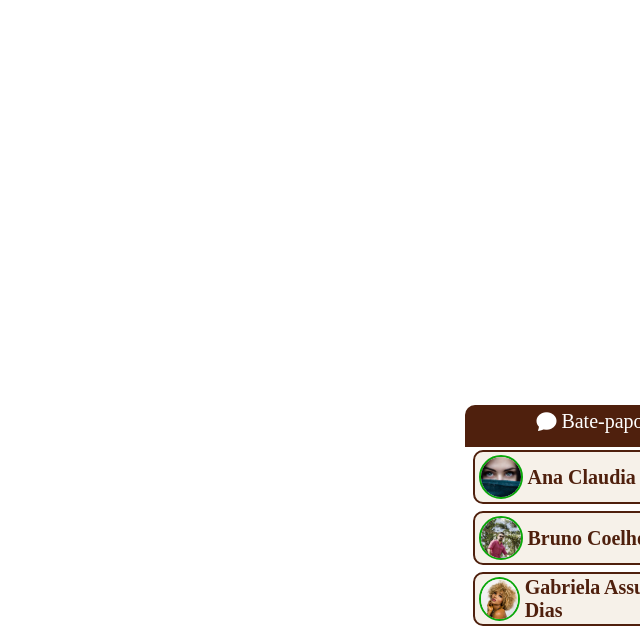
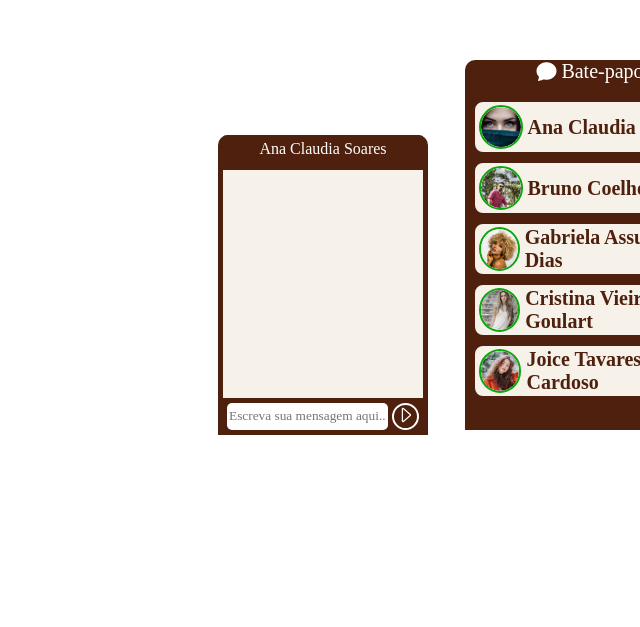
Before and after one commit to lucazalcantara/proz-talento-cloud-projeto-integrado, a plain HTML site: page HTML rascunho/chat.html in a window 1280 px wide. Shown: the part 173-800 px from the top of the page, without its empty margins (640-1280 px from the left). Drawn offline with nearby package versions, Linux system fonts and the light colour scheme; files that its build step writes are made by us from their sources; a web font is replaced by a local one.

Commit message:
Atualização chat

```diff
--- a/HTML rascunho/chat.html
+++ b/HTML rascunho/chat.html
@@ -3,11 +3,28 @@
 <head>
     <meta charset="UTF-8">
     <meta name="viewport" content="width=device-width, initial-scale=1.0">
-    <link rel="stylesheet" href="../assets/css/css-testes/chat.css">
+    <link rel="stylesheet" href="../assets/css/css-testes/chat-teste.css">
     <link rel="stylesheet" href="https://cdn.jsdelivr.net/npm/bootstrap-icons@1.11.1/font/bootstrap-icons.css">
     <title>chat-teste</title>
 </head>
 <body>
+    <!-- <section class="container-window">
+        <section class="section-title">
+            <button onclick="showHideWindow()" class="action-button">Abrir janela</button>
+        </section>
+        <section class="window-section hide">
+            <div class="window">
+                <div class="nome-amigo">Ana Claudia</div>
+                <div class="campo-mensagens">
+                    <div class="add-mensagem">
+                        <input type="text" placeholder="Escreva aqui...">
+                        <button class="enviar">Mandar</button>
+                    </div>
+                </div>
+            </div>
+        </section>
+    </section> -->
+
     <div class="container-chat">
         <div class="chat">
             <a href="#">
@@ -18,7 +35,7 @@
             <div class="container-contacts">
 
                 <div class="box-contacts">
-                    <a href="#">
+                    <a href="#" onclick="showHideWindow('window01')">
                         <div class="contacts">
                             <div class="foto-contacts">
                                 <img src="../assets/img/pagina perfil/girl.jpg" alt="Ana Claudia Soares">
@@ -80,5 +97,47 @@
             </div>
         </div>
     </div>
+
+    <div id="window01" class="chat-window">
+        <div class="title-window" onclick="minMaxWindow('window01')">
+            Ana Claudia Soares
+        </div>
+        <div class="message-window">
+            <div class="message-send">
+                <input type="text" placeholder="Escreva sua mensagem aqui...">
+                    <div class="send-icon">
+                        <i class="bi bi-caret-right"></i>
+                    </div>
+            </div>
+        </div>
+    </div>
+
+
+
+    <script src="../assets/js/chat-teste.js"></script>
 </body>
 </html>
+
+
+
+<!--EXEMPLO BASE-->
+
+<!-- <section class="container">
+    <section class="section-title">
+        <button onclick="showHideUsers()" class="btn btn-primary">Users</button>
+    </section>
+    <section class="users-section hide">
+        <div class="user">
+            <div class="username">Vicky</div>
+            <div class="avatar">
+                <img src="../assets/img/pooh-01.png" alt="User">
+            </div>
+        </div>
+        <div class="user">
+            <div class="username">Aadhya</div>
+            <div class="avatar">
+                <img src="../assets/img/pooh-02.png" alt="User">
+            </div>
+        </div>
+    </section>
+</section> -->
--- /dev/null
+++ b/assets/css/css-testes/chat-teste.css
@@ -0,0 +1,223 @@
+@import url('https://fonts.googleapis.com/css2?family=Boogaloo&family=Open+Sans:wght@300;400;700&family=Roboto:wght@100&display=swap');
+
+*{
+    font-family: 'boogaloo';
+    overflow: hidden;
+
+}
+
+.chat{
+    position: fixed;
+    width: 250px;
+    height: 370px;
+    margin-top: 225px;
+    margin-left: 1097px;
+    background-color: #4F200D;
+    border-radius: 10px 10px 0px 0px;
+    display: flex;
+    justify-content: center;
+    padding-top: 0px;
+    cursor: pointer;
+
+
+}
+
+/* .chat:hover{
+    height: 340px;
+    margin-top: 67px;
+} */
+
+.chat a{
+    position: absolute;
+    text-decoration: none;
+    color: #fff;
+    font-size: 20px;
+    height: 55px;
+
+}
+
+.chat .container-contacts{
+    position: fixed;
+    margin-top: 30px;
+    width: 235px;
+    height: 305px;
+    display: grid;
+    padding-top: 10px;
+
+}
+
+.chat .container-contacts .box-contacts .contacts{
+    position: relative;
+    width: 235px;
+    height: 50px;
+    border: 2px solid #4F200D;
+    background-color: #F6F1E9;
+    border-radius: 10px;
+    display: flex;
+    justify-content: left;
+    align-items: center;
+    padding-left: 4px;
+    text-decoration: none;
+}
+
+.chat .container-contacts .box-contacts .contacts:hover{
+    background-color: #fff;
+    border: none;
+}
+
+.chat .container-contacts .contacts .foto-contacts{
+    width: 40px;
+    height: 40px;
+    border-radius: 50%;
+    border: 2px solid rgb(10, 168, 10);
+}
+
+.chat .container-contacts .contacts .foto-contacts img{
+    width: 100%;
+    height: 100%;
+    object-fit: cover;
+    border-radius: 50%;
+
+}
+
+.chat .container-contacts .contacts h1{
+    font-size: 20px;
+    color: #4F200D;
+    padding-left: 5px;
+}
+
+
+
+
+.chat-window{
+    width: 200px;
+    height: 300px;
+    background-color: #4F200D;
+    border-radius: 10px 10px 0px 0px;
+    margin-top: 300px;
+    margin-left: 850px;
+    padding-left: 5px;
+    padding-right: 5px;
+}
+
+.hide{
+    display: none;
+}
+
+.minimize{
+    margin-top: 565px;
+}
+
+.title-window{
+    width: 100%;
+    height: 30px;
+    background-color: #4F200D;
+    color: #fff;
+    display: flex;
+    justify-content: center;
+    padding-top: 5px;
+    cursor: pointer;
+}
+
+.message-window{
+    width: 100%;
+    height: 87%;
+    background-color: #F6F1E9;
+    display: flex;
+    justify-content: flex-end;
+    align-items: flex-end;
+
+
+}
+
+.message-send{
+    width: 100%;
+    height: 30px;
+    background-color: #4F200D;
+    display: flex;
+    align-items: center;
+    justify-content: space-evenly;
+    padding-top: 3px;
+}
+
+.message-send input{
+    width: 157px;
+    height: 25px;
+    border-radius: 5px;
+    outline: none;
+    border: none;
+}
+
+.send-icon{
+    width: 23px;
+    height: 23px;
+    border-radius: 50%;
+    border: 2px solid #fff;
+    cursor: pointer;
+    display: flex;
+    justify-content: center;
+    align-items: center;
+}
+
+.send-icon i{
+    font-size: 20px;
+    color: #fff;
+}
+
+.send-icon:hover{
+    border: 2px solid #eef112;
+    background-color: #eef112;
+}
+
+
+
+
+
+
+
+
+
+
+
+
+
+
+
+
+
+
+
+
+
+
+
+
+
+
+
+/*EXEMPLO BASE*/
+
+/* .user{
+    height: 100px;
+    width: 100px;
+}
+
+img{
+    height: 100%;
+    width: 100%;
+}
+
+.users-section{
+    display: flex;
+    justify-content: space-around;
+    padding: 15px 10px;
+}
+
+.section-title{
+    padding: 10px;
+    border-bottom: 1px solid grey;
+}
+
+.hide{
+    display: none;
+} */
--- /dev/null
+++ b/assets/js/chat-teste.js
@@ -0,0 +1,9 @@
+let windowSection = document.querySelector(".chat-window");
+
+function showHideWindow(){
+    windowSection.classList.toggle("hide");
+}
+
+function minMaxWindow(){
+    windowSection.classList.toggle("minimize");
+}
```
